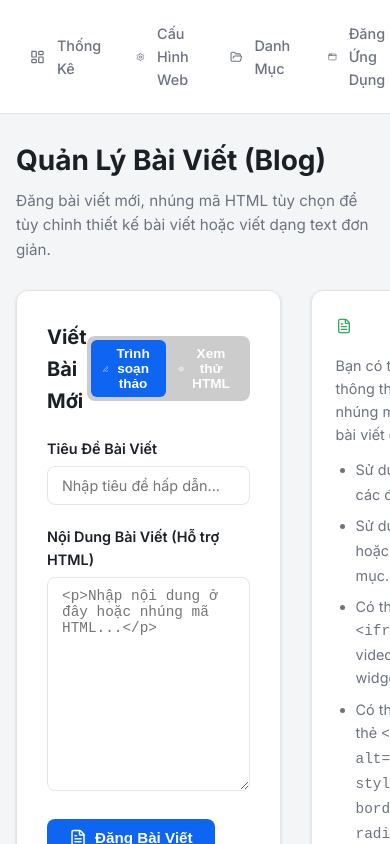
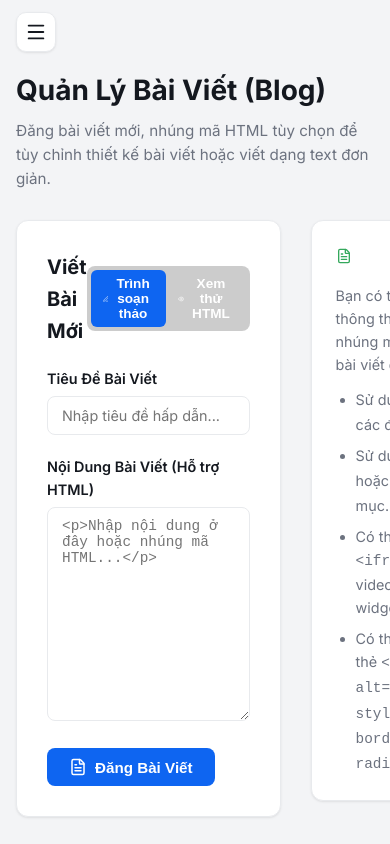
Before and after one commit to vncityroblox-debug/ok, a Next.js app: page /admin/posts in a window 390 px wide. Shown: the top 844 px of the page. Built offline with nearby package versions, Linux system fonts and the light colour scheme; no server answers; the database is empty.

Commit message:
feat: add favicon setting, white theme, mobile drawer sidebar, logo-only header

```diff
--- a/src/app/admin/admin.module.css
+++ b/src/app/admin/admin.module.css
@@ -36,23 +36,130 @@
   }
 }
 
+/* Sidebar header with logo */
+.sidebarHeader {
+  display: flex;
+  align-items: center;
+  justify-content: space-between;
+  padding: 0 6px 16px 6px;
+  margin-bottom: 8px;
+  border-bottom: 1px solid hsl(var(--border-light));
+}
+
+.sidebarLogo {
+  width: 120px;
+  height: auto;
+  max-height: 36px;
+  object-fit: contain;
+  display: block;
+}
+
+.sidebarLogoPlaceholder {
+  font-size: 1.1rem;
+  font-weight: 700;
+  color: hsl(var(--text-primary));
+}
+
+.sidebarCloseBtn {
+  display: none;
+  background: transparent;
+  border: none;
+  color: hsl(var(--text-secondary));
+  cursor: pointer;
+  padding: 4px;
+  border-radius: 4px;
+}
+
+.sidebarCloseBtn:hover {
+  color: hsl(var(--text-primary));
+  background: hsl(var(--bg-hover));
+}
+
+.sidebarNav {
+  display: flex;
+  flex-direction: column;
+  gap: 2px;
+  flex: 1;
+}
+
+/* Mobile header (hamburger button) */
+.mobileHeader {
+  display: none;
+  position: fixed;
+  top: 0;
+  left: 0;
+  z-index: 30;
+  padding: 12px 16px;
+}
+
+.hamburgerBtn {
+  background: hsl(var(--bg-card));
+  border: 1px solid hsl(var(--border-light));
+  border-radius: 10px;
+  padding: 8px;
+  cursor: pointer;
+  color: hsl(var(--text-primary));
+  display: flex;
+  align-items: center;
+  justify-content: center;
+  box-shadow: var(--shadow-card);
+}
+
+/* Sidebar overlay backdrop */
+.sidebarOverlay {
+  display: none;
+}
+
 @media (max-width: 992px) {
   .adminContainer {
     flex-direction: column;
   }
+
+  .mobileHeader {
+    display: flex;
+  }
+
+  .sidebarOverlay {
+    display: block;
+    position: fixed;
+    inset: 0;
+    background: rgba(0, 0, 0, 0.3);
+    z-index: 40;
+  }
+
   .sidebar {
-    width: 100%;
-    height: auto;
-    position: static;
-    border-right: none;
-    border-bottom: 1px solid hsl(var(--border-light));
-    padding: 12px 16px;
-    flex-direction: row;
-    overflow-x: auto;
-    gap: 2px;
+    position: fixed;
+    top: 0;
+    left: 0;
+    z-index: 50;
+    width: 280px;
+    height: 100vh;
+    border-right: 1px solid hsl(var(--border-light));
+    border-bottom: none;
+    flex-direction: column;
+    overflow-y: auto;
+    gap: 4px;
+    transform: translateX(-100%);
+    transition: transform 0.3s ease;
+    padding: 20px 12px;
   }
+
+  .sidebarOpen {
+    transform: translateX(0);
+  }
+
+  .sidebarCloseBtn {
+    display: flex;
+  }
+
   .mainContent {
     padding: 24px 16px;
+    padding-top: 68px;
+  }
+
+  .logoutBtn {
+    margin-top: auto;
+    width: 100%;
   }
 }
 
@@ -105,13 +212,6 @@
 
 .logoutBtn:hover {
   background: hsla(var(--color-danger) / 0.06);
-}
-
-@media (max-width: 992px) {
-  .logoutBtn {
-    margin-top: 0;
-    width: auto;
-  }
 }
 
 /* Page Header */
--- a/src/app/admin/layout.tsx
+++ b/src/app/admin/layout.tsx
@@ -1,12 +1,24 @@
 'use client';
 
+import { useState, useEffect } from 'react';
 import { usePathname } from 'next/navigation';
+import { Menu } from 'lucide-react';
 import AdminSidebar from '@/components/AdminSidebar';
 import styles from './admin.module.css';
 
 export default function AdminLayout({ children }: { children: React.ReactNode }) {
   const pathname = usePathname();
   const isLoginPage = pathname === '/admin/login';
+  const [sidebarOpen, setSidebarOpen] = useState(false);
+
+  useEffect(() => {
+    setSidebarOpen(false);
+  }, [pathname]);
+
+  useEffect(() => {
+    document.body.style.overflow = sidebarOpen ? 'hidden' : '';
+    return () => { document.body.style.overflow = ''; };
+  }, [sidebarOpen]);
 
   if (isLoginPage) {
     return <div className={styles.loginWrapper}>{children}</div>;
@@ -14,7 +26,15 @@ export default function AdminLayout({ children }: { children: React.ReactNode })
 
   return (
     <div className={styles.adminContainer}>
-      <AdminSidebar />
+      <div className={styles.mobileHeader}>
+        <button className={styles.hamburgerBtn} onClick={() => setSidebarOpen(true)} aria-label="Open menu">
+          <Menu size={22} />
+        </button>
+      </div>
+
+      {sidebarOpen && <div className={styles.sidebarOverlay} onClick={() => setSidebarOpen(false)} />}
+
+      <AdminSidebar isOpen={sidebarOpen} onClose={() => setSidebarOpen(false)} />
       <main className={styles.mainContent}>{children}</main>
     </div>
   );
--- a/src/app/globals.css
+++ b/src/app/globals.css
@@ -1,35 +1,35 @@
 @import url('https://fonts.googleapis.com/css2?family=Inter:wght@300;400;500;600;700;800&display=swap');
 
 :root {
-  /* Clean White Theme - Google Inspired (HSL format for hsl(var(--x)) compatibility) */
-  --bg-main: 210 17% 98%;
+  /* Pure White Theme */
+  --bg-main: 0 0% 98%;
   --bg-card: 0 0% 100%;
-  --bg-subtle: 210 17% 96%;
-  --bg-hover: 210 17% 94%;
-  --bg-glass: 0 0% 100% / 0.9;
-  --border-glass: 210 10% 85%;
-  --border-light: 210 12% 90%;
+  --bg-subtle: 220 14% 96%;
+  --bg-hover: 220 14% 94%;
+  --bg-glass: 0 0% 100% / 0.92;
+  --border-glass: 220 10% 88%;
+  --border-light: 220 12% 92%;
 
-  --text-primary: 216 18% 13%;
-  --text-secondary: 216 8% 46%;
-  --text-muted: 216 6% 63%;
+  --text-primary: 220 20% 10%;
+  --text-secondary: 220 8% 46%;
+  --text-muted: 220 6% 63%;
 
-  /* Google-inspired accent colors */
+  /* Google Blue primary */
   --color-primary: 217 89% 50%;
   --color-primary-hover: 217 89% 40%;
   --color-secondary: 141 53% 43%;
   --color-accent: 4 82% 56%;
   --color-success: 141 53% 43%;
   --color-danger: 4 82% 56%;
-  --color-warning: 45 97% 50%;
+  --color-warning: 38 92% 50%;
 
   /* Fonts */
   --font-main: 'Inter', -apple-system, BlinkMacSystemFont, 'Segoe UI', Roboto, Arial, sans-serif;
 
-  /* Box Shadows - Subtle */
-  --shadow-neon: 0 1px 3px rgba(60, 64, 67, 0.12);
-  --shadow-neon-strong: 0 4px 12px rgba(60, 64, 67, 0.18);
-  --shadow-card: 0 1px 3px rgba(60, 64, 67, 0.12), 0 1px 2px rgba(60, 64, 67, 0.08);
+  /* Box Shadows - Light */
+  --shadow-neon: 0 1px 3px rgba(0, 0, 0, 0.06);
+  --shadow-neon-strong: 0 4px 12px rgba(0, 0, 0, 0.10);
+  --shadow-card: 0 1px 2px rgba(0, 0, 0, 0.04), 0 1px 3px rgba(0, 0, 0, 0.06);
 
   /* Transitions */
   --transition-smooth: all 0.2s ease;
--- a/src/app/layout.tsx
+++ b/src/app/layout.tsx
@@ -23,7 +23,7 @@ export async function generateMetadata() {
         description: settings.seo_description || 'Download apps and read latest articles',
         keywords: settings.seo_tags || ['apps', 'download', 'blog'],
         icons: {
-          icon: settings.site_icon_url || '/favicon.ico',
+          icon: settings.favicon_url || settings.site_icon_url || '/favicon.ico',
         },
         openGraph: {
           title: settings.seo_title || 'App Share Platform',
--- a/src/components/AdminSidebar.tsx
+++ b/src/components/AdminSidebar.tsx
@@ -1,5 +1,6 @@
 'use client';
 
+import { useState, useEffect } from 'react';
 import Link from 'next/link';
 import { usePathname, useRouter } from 'next/navigation';
 import {
@@ -12,13 +13,28 @@ import {
   LogOut,
   Terminal,
   UserCog,
+  X,
 } from 'lucide-react';
 import { supabase } from '@/lib/supabase';
 import styles from '@/app/admin/admin.module.css';
 
-export default function AdminSidebar() {
+export default function AdminSidebar({ isOpen, onClose }: { isOpen: boolean; onClose: () => void }) {
   const pathname = usePathname();
   const router = useRouter();
+  const [logoUrl, setLogoUrl] = useState('');
+
+  useEffect(() => {
+    (async () => {
+      try {
+        const { data } = await supabase
+          .from('site_settings')
+          .select('site_icon_url')
+          .eq('id', 1)
+          .single();
+        if (data?.site_icon_url) setLogoUrl(data.site_icon_url);
+      } catch {}
+    })();
+  }, []);
 
   const menuItems = [
     { name: 'Thống Kê', path: '/admin', icon: LayoutDashboard },
@@ -34,16 +50,26 @@ export default function AdminSidebar() {
   const handleLogout = async () => {
     if (confirm('Bạn có chắc chắn muốn đăng xuất khỏi Admin?')) {
       const { error } = await supabase.auth.signOut();
-      if (error) {
-        console.error('Logout error:', error);
-      }
+      if (error) console.error('Logout error:', error);
       router.push('/');
       router.refresh();
     }
   };
 
   return (
-    <aside className={styles.sidebar}>
+    <aside className={`${styles.sidebar} ${isOpen ? styles.sidebarOpen : ''}`}>
+      <div className={styles.sidebarHeader}>
+        {logoUrl ? (
+          <img src={logoUrl} alt="Logo" className={styles.sidebarLogo} />
+        ) : (
+          <div className={styles.sidebarLogoPlaceholder}>Admin</div>
+        )}
+        <button className={styles.sidebarCloseBtn} onClick={onClose} aria-label="Close menu">
+          <X size={20} />
+        </button>
+      </div>
+
+      <nav className={styles.sidebarNav}>
         {menuItems.map((item) => {
           const Icon = item.icon;
           const isActive = pathname === item.path;
@@ -52,12 +78,14 @@ export default function AdminSidebar() {
               key={item.path}
               href={item.path}
               className={`${styles.sidebarLink} ${isActive ? styles.activeSidebarLink : ''}`}
+              onClick={onClose}
             >
               <Icon size={20} />
               <span>{item.name}</span>
             </Link>
           );
         })}
+      </nav>
 
       <button onClick={handleLogout} className={styles.logoutBtn}>
         <LogOut size={20} />
--- a/src/components/Header.tsx
+++ b/src/components/Header.tsx
@@ -3,7 +3,7 @@
 import { useState } from 'react';
 import Link from 'next/link';
 import { usePathname } from 'next/navigation';
-import { Menu, X, Terminal } from 'lucide-react';
+import { Menu, X } from 'lucide-react';
 import styles from './components.module.css';
 
 interface HeaderProps {
@@ -37,9 +37,8 @@ export default function Header({ siteName = 'App Store', siteIconUrl }: HeaderPr
             {siteIconUrl ? (
               <img src={siteIconUrl} alt={siteName} className={styles.logoIcon} />
             ) : (
-              <Terminal className="text-violet-500" size={24} />
+              <span>{siteName}</span>
             )}
-            <span>{siteName}</span>
           </div>
         </Link>
 
```
Also changed, not shown: src/app/admin/settings/page.tsx (+15 -0 lines). Lines whose indentation alone changed are shown as unchanged.
